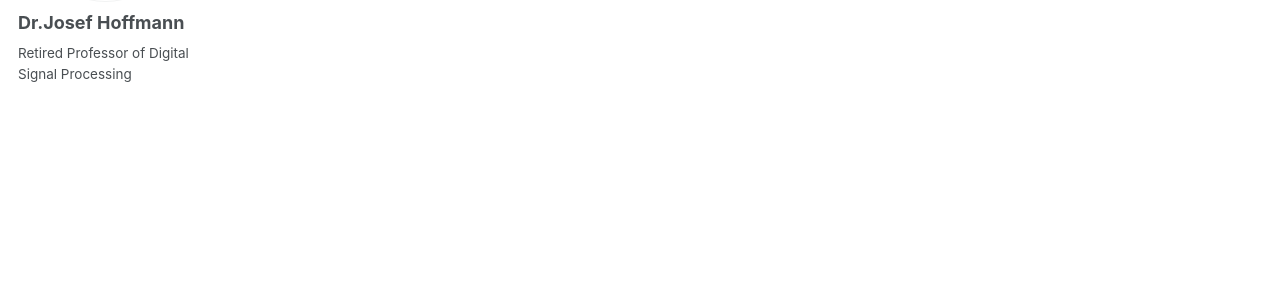
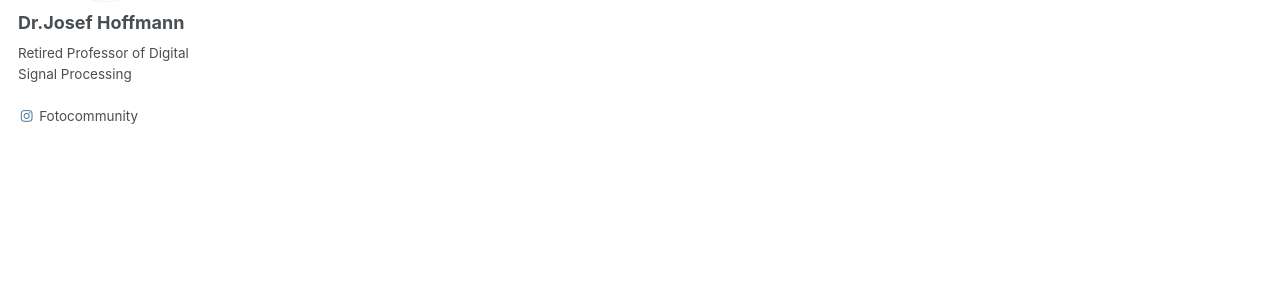
Before and after one commit to uwedeportivo/josef, a Jekyll site: the page built from _pages/about.md, in a window 1280 px wide. Shown: the part 332-632 px from the top of the page. Built offline with Jekyll 4.4.1, drawn with Linux system fonts in a browser that asks for light colours.

Commit message:
Update _config.yml

```diff
--- a/_config.yml
+++ b/_config.yml
@@ -54,6 +54,7 @@ author:
   name             : "Dr.Josef Hoffmann"
   avatar           : "josef.jpeg"
   bio              : "Retired Professor of Digital Signal Processing"
+  fotocommunity    : 708133
 
 # Reading Files
 include:
```
